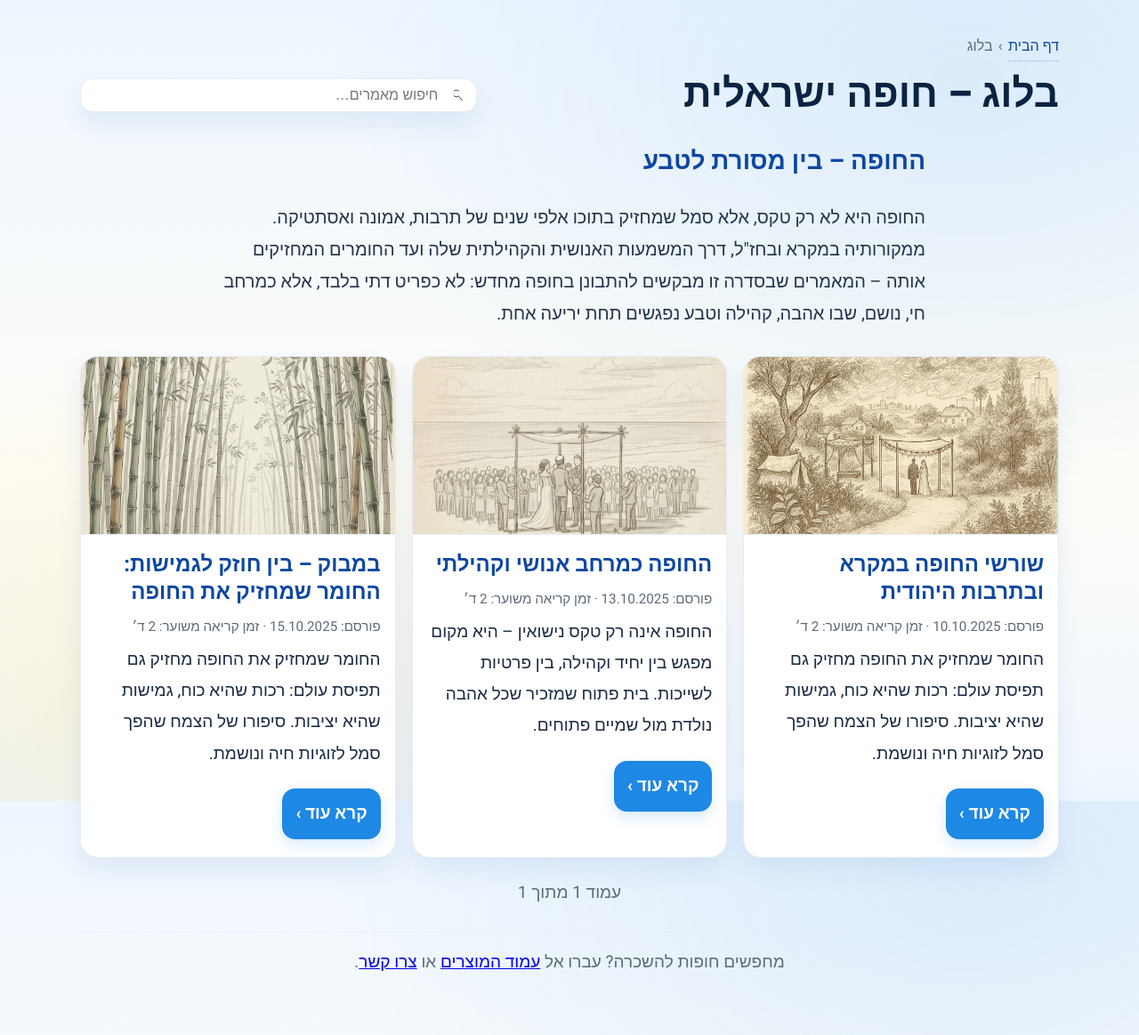
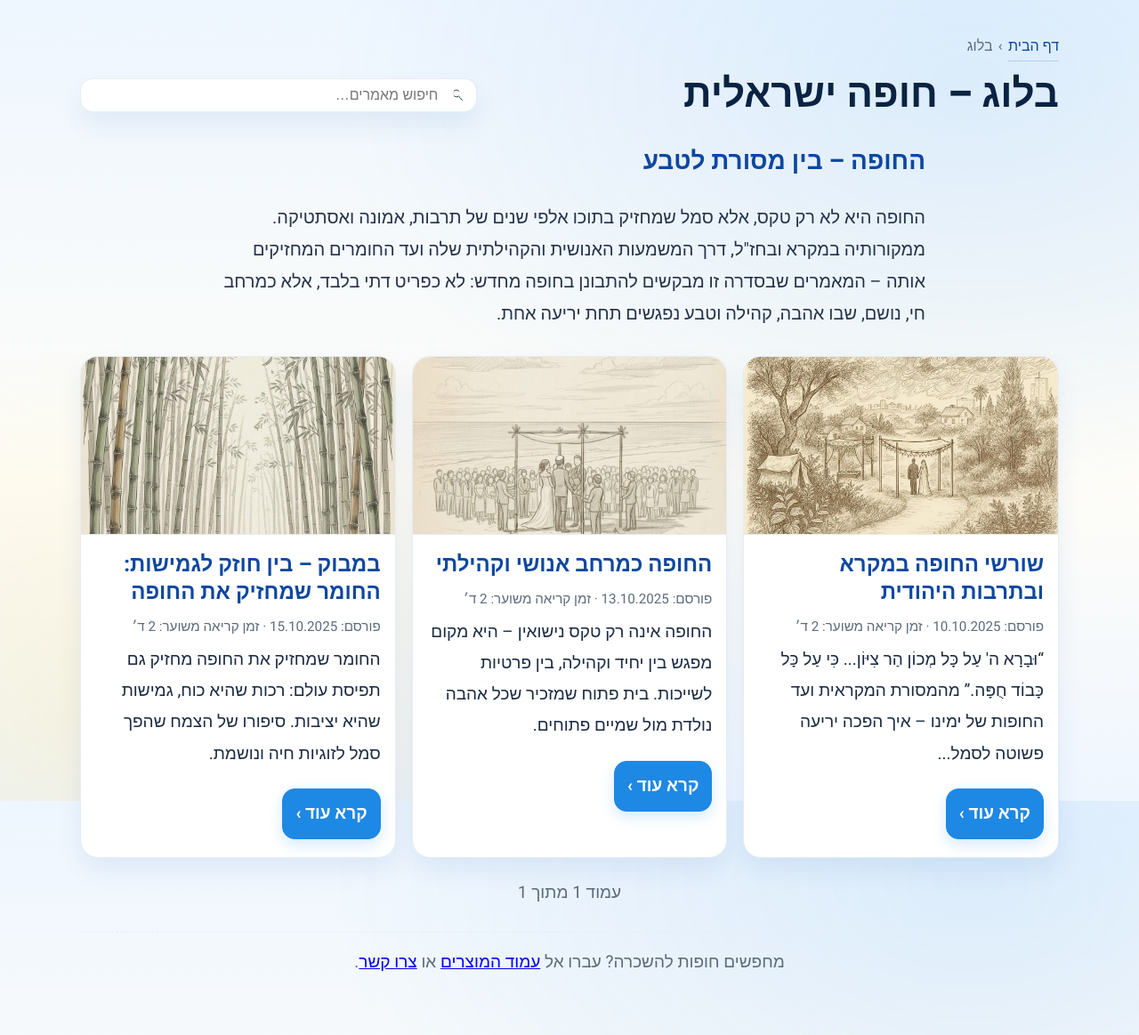
Before and after one commit to chupay/chupa_yisraelit, a Jekyll site: the page built from blog/index.html, in a window 1280 px wide. Shown: the whole page at 89% size. Built offline with Jekyll 4.4.1, drawn with Linux system fonts in a browser that asks for light colours; the list of posts is cut into pages by our own code.

Commit message:
Update 2025-10-10-chupa-origins.md

```diff
--- a/_posts/2025-10-10-chupa-origins.md
+++ b/_posts/2025-10-10-chupa-origins.md
@@ -1,7 +1,8 @@
 ---
 layout: blog_post
 title: "שורשי החופה במקרא ובתרבות היהודית"
-description: "החומר שמחזיק את החופה מחזיק גם תפיסת עולם: רכות שהיא כוח, גמישות שהיא יציבות. סיפורו של הצמח שהפך סמל לזוגיות חיה ונושמת."
+description: "“וּבָרָא ה' עַל כָּל מְכוֹן הַר צִיּוֹן... כִּי עַל כָּל כָּבוֹד חֻפָּה.”
+ מהמסורת המקראית ועד החופות של ימינו – איך הפכה יריעה פשוטה לסמל של אהבה, הגנה ושותפות."
 permalink: /blog/chuppah-origins/
 card_image: /assets/chuppah-origins-hero.webp
 card_image_alt: "חופה מסורתית תחת כיפת השמים"
```
